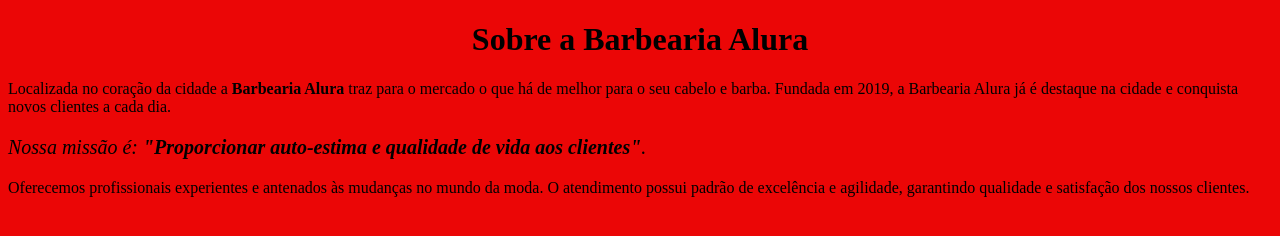
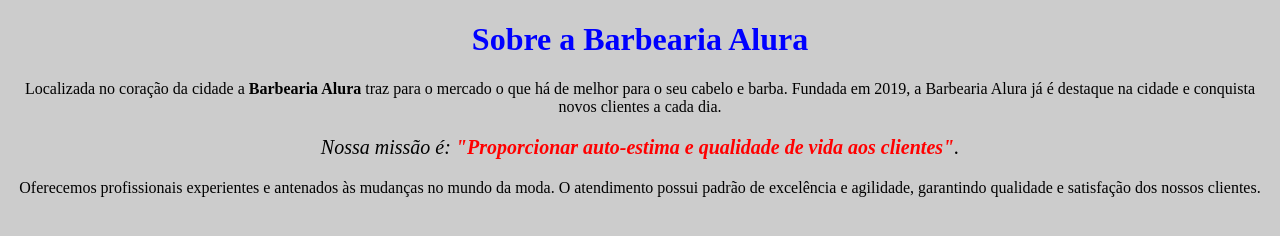
Before and after one commit to marcosdemski/barbearia, a plain HTML site: page index.html in a window 1280 px wide. Drawn offline with Linux system fonts and the light colour scheme.

Commit message:
Update style.css

```diff
--- a/style.css
+++ b/style.css
@@ -1,7 +1,17 @@
 body {
-    background: #eb0606;
+    background: #cccccc
 }
 
 h1{
+
+    text-align: center;
+    color: blue;
+}
+
+p {
     text-align: center;
 }
+
+em strong {
+    color: #FF0000;
+}
```
